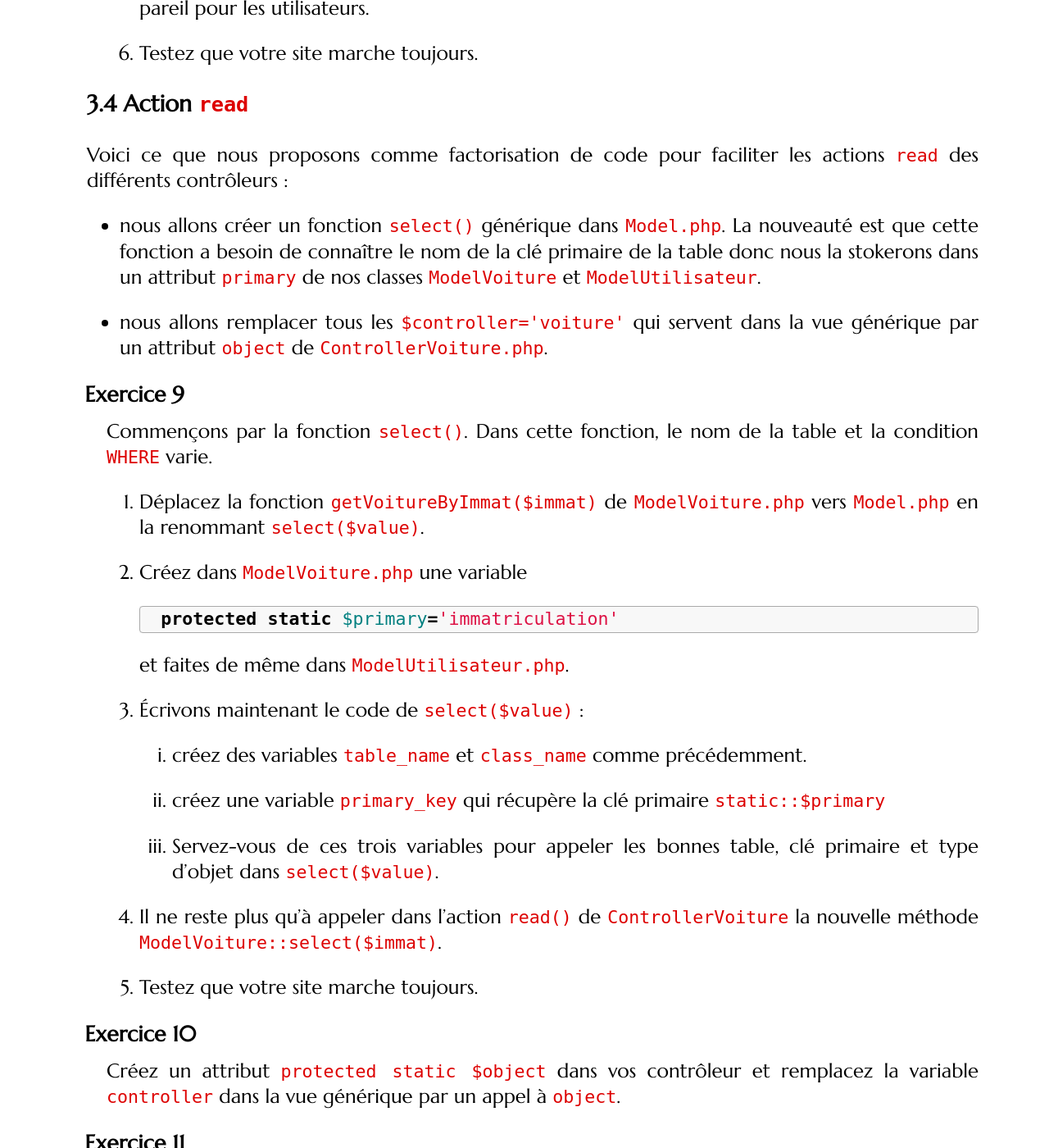
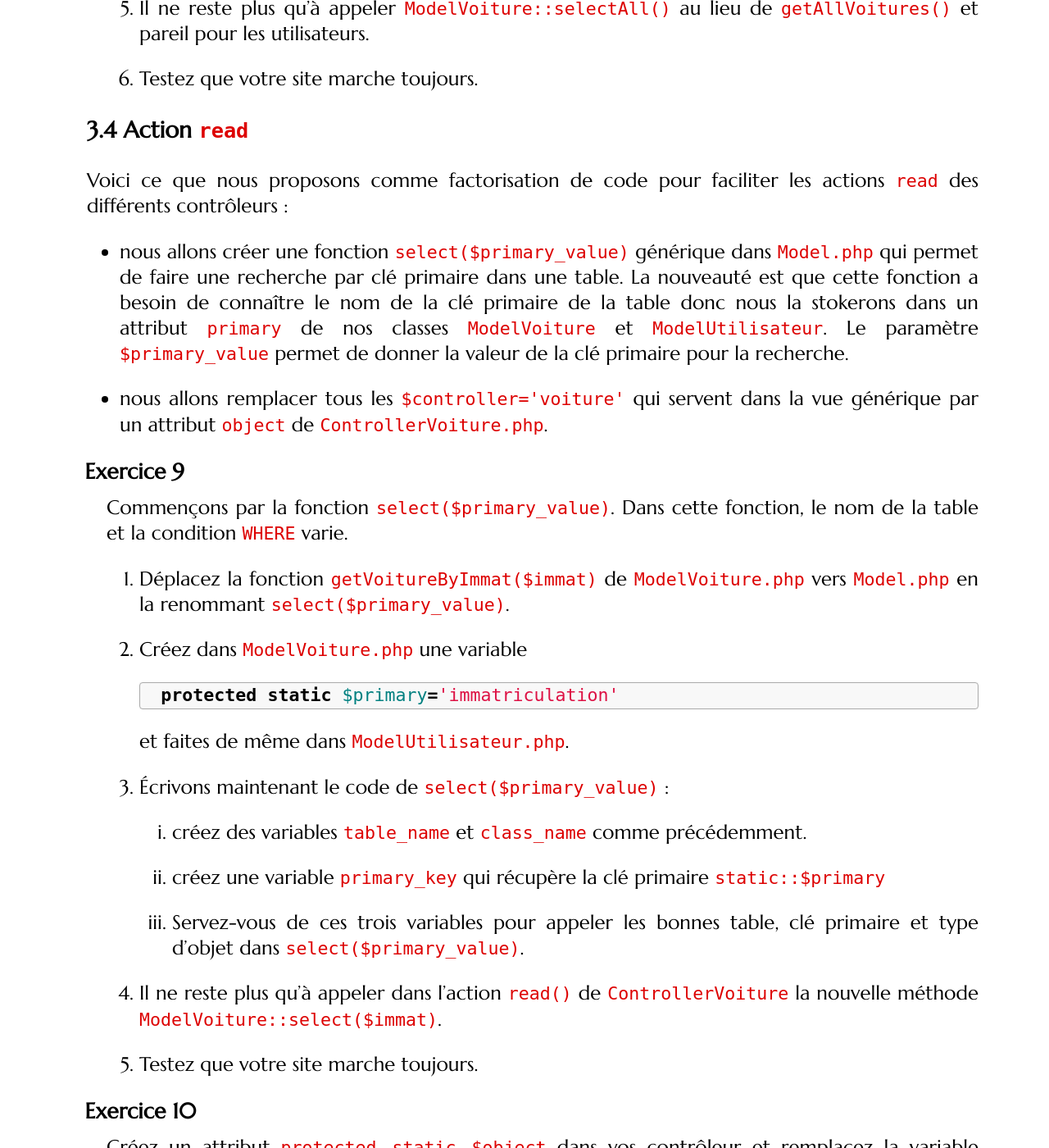
Before and after one commit to romainlebreton/R3.01-DeveloppementWeb, a Jekyll site: the page built from tutorials/tutorial6.md, in a window 1280 px wide and 1400 px high, scrolled down 8301 px. Shown: the whole window at 82% size. Built offline with Jekyll 4.4.1, drawn with Linux system fonts in a browser that asks for light colours; some web fonts are replaced; some of the changed text lies outside the part shown.

Commit message:
En réponse au pull request #7 [x] Update prend seulement l'immatriculation [x] J'ai précisé la fonction select($primary_value) (voir le diff)

```diff
--- a/tutorials/tutorial6.md
+++ b/tutorials/tutorial6.md
@@ -151,14 +151,10 @@ chemin dans le serveur (?)
 Nous souhaitons rajouter l'action `update` aux voitures qui affiche le
 formulaire de mise à jour. Pour cela :
 
-1. Complétez la vue `view/voiture/update.php` pour qu'elle affiche un
-   formulaire identique à celui de `create.php`, mais qui sera
-   pré-rempli par les données de la voiture courante. Toutes les informations
-   nécessaires seront une fois de plus passées *via* l'URL.
-<!--
-Pourquoi ne pas seulement transmettre l'immatriculation et pré-remplir les champs en fonction de l'immat passée en query ?
-Cela permettrait aussi de vérifier l'exactitude des champs pré-remplis ?
--->
+1. Complétez la vue `view/voiture/update.php` pour qu'elle affiche un formulaire
+   identique à celui de `create.php`, mais qui sera pré-rempli par les données
+   de la voiture courante. Nous ne passerons que l'immatriculation de la voiture
+   *via* l'URL ; les autres informations seront récupérées dans la BDD.
 
    **Indice :** L'attribut `value` de la balise `<input>` permet de pré-remplir un
    champ du formulaire.  Notez aussi que l'attribut `readonly` de `<input>`
@@ -382,21 +378,24 @@ en sortie. Voici donc comment nous allons faire pour avoir un code générique :
 Voici ce que nous proposons comme factorisation de code pour faciliter les
 actions `read` des différents contrôleurs :
 
-* nous allons créer un fonction `select()` générique dans `Model.php`. La
-  nouveauté est que cette fonction a besoin de connaître le nom de la clé
-  primaire de la table donc nous la stokerons dans un attribut `primary` de nos
-  classes `ModelVoiture` et `ModelUtilisateur`.
+* nous allons créer une fonction `select($primary_value)` générique dans
+  `Model.php` qui permet de faire une recherche par clé primaire dans une
+  table. La nouveauté est que cette fonction a besoin de connaître le nom de la
+  clé primaire de la table donc nous la stokerons dans un attribut `primary` de
+  nos classes `ModelVoiture` et `ModelUtilisateur`. Le paramètre
+  `$primary_value` permet de donner la valeur de la clé primaire pour la
+  recherche.
 
 * nous allons remplacer tous les `$controller='voiture'` qui servent dans la vue
   générique par un attribut `object` de `ControllerVoiture.php`.
 
 <div class="exercise">
 
-Commençons par la fonction `select()`. Dans cette fonction, le nom de la table et la
+Commençons par la fonction `select($primary_value)`. Dans cette fonction, le nom de la table et la
 condition `WHERE` varie.
 
 1. Déplacez la fonction `getVoitureByImmat($immat)` de `ModelVoiture.php` vers
-   `Model.php` en la renommant `select($value)`.
+   `Model.php` en la renommant `select($primary_value)`.
 
 1. Créez dans `ModelVoiture.php` une variable
 
@@ -406,16 +405,17 @@ condition `WHERE` varie.
 
    et faites de même dans `ModelUtilisateur.php`.
 
-1. Écrivons maintenant le code de `select($value)` :
+1. Écrivons maintenant le code de `select($primary_value)` :
 
    1. créez des variables `table_name` et `class_name` comme précédemment.
 
    1. créez une variable `primary_key` qui récupère la clé primaire `static::$primary`
 
    1. Servez-vous de ces trois variables pour appeler les bonnes table, clé
-      primaire et type d'objet dans `select($value)`.
+      primaire et type d'objet dans `select($primary_value)`.
 
-1. Il ne reste plus qu'à appeler dans l'action `read()` de `ControllerVoiture` la nouvelle méthode `ModelVoiture::select($immat)`.
+1. Il ne reste plus qu'à appeler dans l'action `read()` de `ControllerVoiture`
+   la nouvelle méthode `ModelVoiture::select($immat)`.
 
 1. Testez que votre site marche toujours.
 
```
